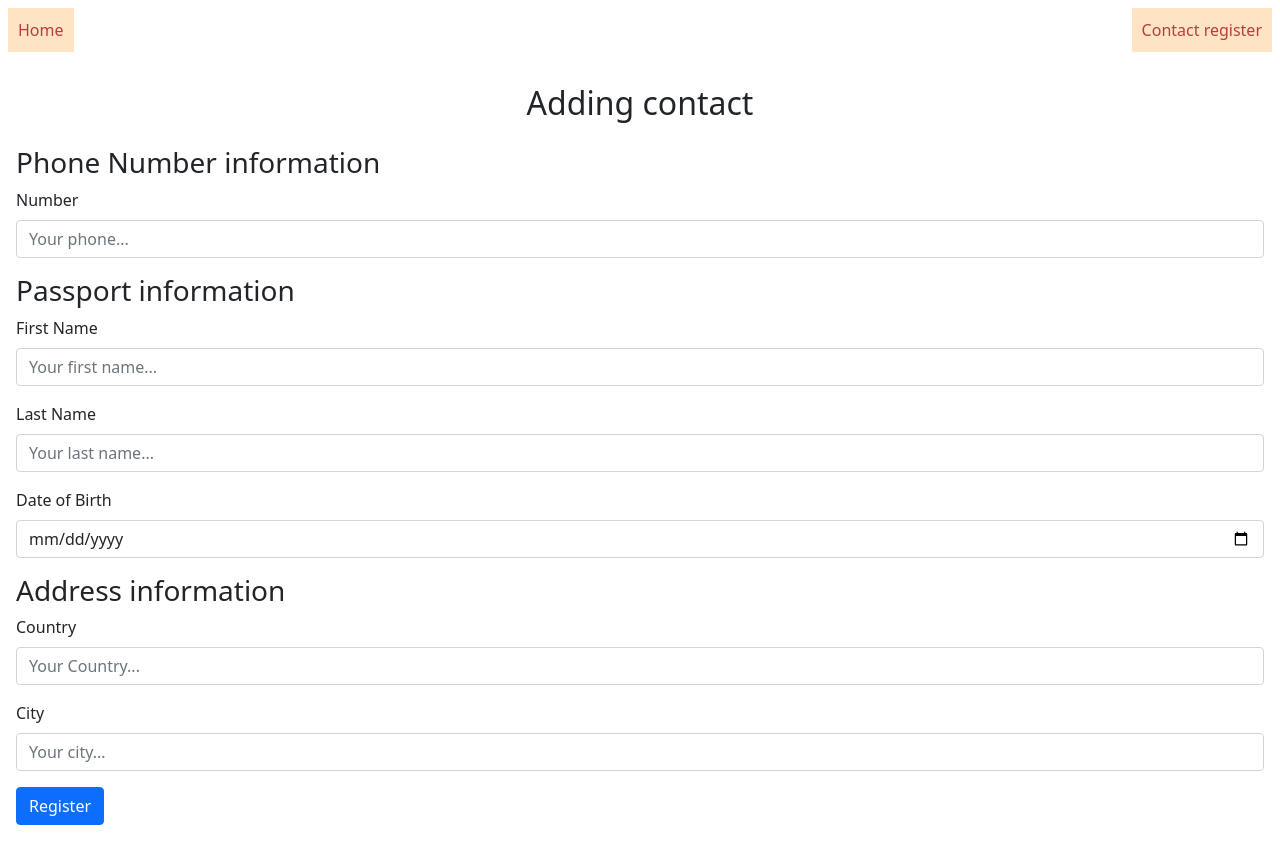
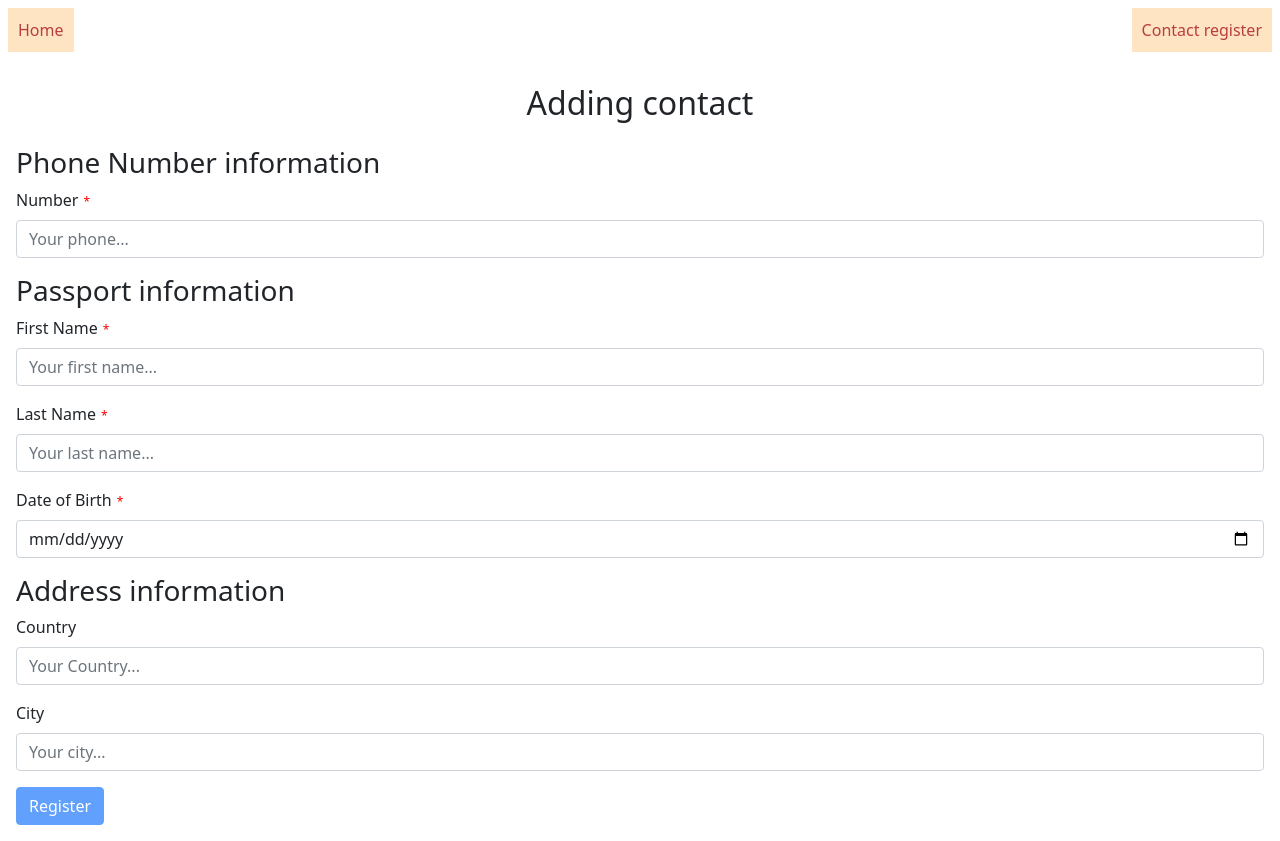
Before and after one commit to nikizhelqzkov/Angular-projects, an Angular app in the folder telRegister/: page /register/add in a window 1280 px wide. Built offline with nearby package versions, Linux system fonts and the light colour scheme.

Commit message:
Validated new register form Adding validation for the number and for all except the address is required

```diff
--- a/telRegister/src/app/register/new-register/new-register.component.html
+++ b/telRegister/src/app/register/new-register/new-register.component.html
@@ -10,6 +10,9 @@
   <h3>Phone Number information</h3>
   <div class="mb-3">
     <label for="telephone" class="form-label">Number</label>
+    <span class="errorText star">*</span>
+    <em class="errorText" *ngIf="notValidTel()">Not a valid phone number</em>
+    <em class="errorText" *ngIf="notValidTelReqired()">Required Number</em>
     <input
       formControlName="telephone"
       type="tel"
@@ -17,9 +20,12 @@
       class="form-control"
       id="telephone"
       placeholder="Your phone..."
+      [ngClass]="{
+        notValidTel: notValidTel()
+      }"
     />
   </div>
   <passport-group formGroupName="passportData"></passport-group>
   <register-address formGroupName="address"></register-address>
-  <button type="submit" class="btn btn-primary">Register</button>
+  <button type="submit" class="btn btn-primary" [disabled]="registerForm.invalid">Register</button>
 </form>
--- a/telRegister/src/app/register/new-register/new-register.component.scss
+++ b/telRegister/src/app/register/new-register/new-register.component.scss
@@ -1,3 +1,6 @@
 .registerForm {
   padding: 1rem;
 }
+.notValidTel{
+  border-color: red;
+}
--- a/telRegister/src/app/register/new-register/new-register.component.ts
+++ b/telRegister/src/app/register/new-register/new-register.component.ts
@@ -1,5 +1,5 @@
 import { Component, OnInit } from '@angular/core';
-import { FormBuilder, FormGroup } from '@angular/forms';
+import { FormBuilder, FormGroup, Validators } from '@angular/forms';
 import { Router } from '@angular/router';
 import { IContact } from 'src/app/interfaces/IContact/Icontact';
 import { RegisterService } from 'src/app/services/register/register.service';
@@ -10,23 +10,41 @@ import { RegisterService } from 'src/app/services/register/register.service';
   styleUrls: ['./new-register.component.scss'],
 })
 export class NewRegisterComponent implements OnInit {
-  public registerForm!:FormGroup;
-  constructor(private route: Router, private regService: RegisterService,
-   private fb:FormBuilder) {}
+  public registerForm!: FormGroup;
+  constructor(
+    private route: Router,
+    private regService: RegisterService,
+    private fb: FormBuilder
+  ) {}
   private tempDate = new Date();
+
   ngOnInit(): void {
     this.registerForm = this.fb.group({
-       telephone:'',
-       passportData:this.fb.group({
-         firstName:'',
-         lastName: '',
-         dateOfBirth:`${this.tempDate.getFullYear()}-${this.tempDate.getMonth()+1}-${this.tempDate.getDate()}`,
+      telephone: [
+        '',
+        [
+          Validators.required,
+          Validators.pattern(
+            /^\s*(?:\+?(\d{1,3}))?[-. (]*(\d{3})[-. )]*(\d{3})[-. ]*(\d{4})(?: *x(\d+))?\s*$/
+          ),
+        ],
+      ],
+      passportData: this.fb.group({
+        firstName: ['', [Validators.required]],
+        lastName: ['', [Validators.required]],
+        dateOfBirth: [
+          // `${this.tempDate.getFullYear()}-${
+          //   this.tempDate.getMonth() + 1
+          // }-${this.tempDate.getDate()}`,
+          '',
+          [Validators.required],
+        ],
       }),
-       address:this.fb.group({
-         country:'',
-         city:''
-       })
-     })
+      address: this.fb.group({
+        country: '',
+        city: '',
+      }),
+    });
   }
 
   // methods
@@ -37,4 +55,20 @@ export class NewRegisterComponent implements OnInit {
     });
     this.route.navigate(['register']);
   }
+  //Validators
+  notValidTel() {
+    return (
+      this.registerForm.get('telephone')?.errors &&
+      (this.registerForm.get('telephone')?.touched ||
+        this.registerForm.get('telephone')?.dirty)
+        && !this.notValidTelReqired()
+    );
   }
+  notValidTelReqired() {
+    return (
+      this.registerForm.get('telephone')?.touched &&
+      this.registerForm.get('telephone')?.errors?.['required']
+
+    );
+  }
+}
--- a/telRegister/src/app/register/new-register/passport-group/passport-group.component.html
+++ b/telRegister/src/app/register/new-register/passport-group/passport-group.component.html
@@ -2,6 +2,8 @@
   <h3>Passport information</h3>
   <div class="mb-3">
     <label for="firstName" class="form-label">First Name</label>
+    <span class="errorText star">*</span>
+    <em class="errorText" *ngIf="notValidFirstName()">Required First Name</em>
     <input
       formControlName="firstName"
       type="text"
@@ -13,6 +15,8 @@
   </div>
   <div class="mb-3">
     <label for="lastName" class="form-label">Last Name</label>
+    <span class="errorText star" >*</span>
+    <em class="errorText" *ngIf="notValidLastName()">Required Last Name</em>
     <input
       formControlName="lastName"
       type="text"
@@ -23,7 +27,9 @@
     />
   </div>
   <div class="mb-3">
-    <label for="lastName" class="form-label">Date of Birth</label>
+    <label for="dateOfBirth" class="form-label">Date of Birth</label>
+    <span class="errorText star">*</span>
+    <em class="errorText" *ngIf="notValidDate()">Required Date of Birth</em>
     <input
       formControlName="dateOfBirth"
       type="date"
--- a/telRegister/src/app/register/new-register/passport-group/passport-group.component.ts
+++ b/telRegister/src/app/register/new-register/passport-group/passport-group.component.ts
@@ -16,4 +16,24 @@ export class PassportGroupComponent implements OnInit {
       this.formGroupName
     ) as FormGroup;
   }
+
+  //validators
+  notValidFirstName() {
+    return (
+      this.passportForm.get('firstName')?.touched &&
+      this.passportForm.get('firstName')?.errors?.['required']
+    );
+  }
+  notValidLastName() {
+    return (
+      this.passportForm.get('lastName')?.touched &&
+      this.passportForm.get('lastName')?.errors?.['required']
+    );
+  }
+  notValidDate() {
+    return (
+      this.passportForm.get('dateOfBirth')?.touched &&
+      this.passportForm.get('dateOfBirth')?.errors?.['required']
+    );
+  }
 }
--- a/telRegister/src/styles.scss
+++ b/telRegister/src/styles.scss
@@ -1 +1,11 @@
 /* You can add global styles to this file, and also import other style files */
+.errorText{
+  color:red;
+  display:block;
+  font-size:12px;
+  margin: 5px 0;
+  &.star{
+    display: inline-block;
+    margin-left: 5px;
+  }
+}
```
Lines whose indentation alone changed are shown as unchanged.
